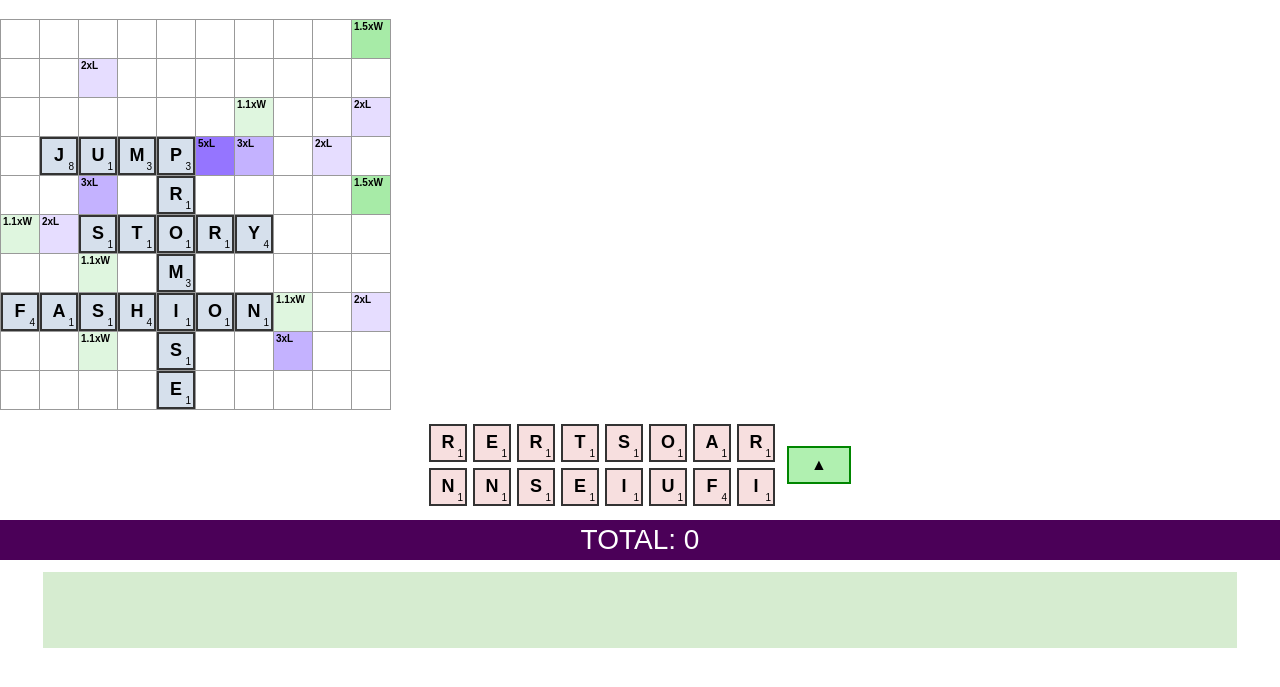
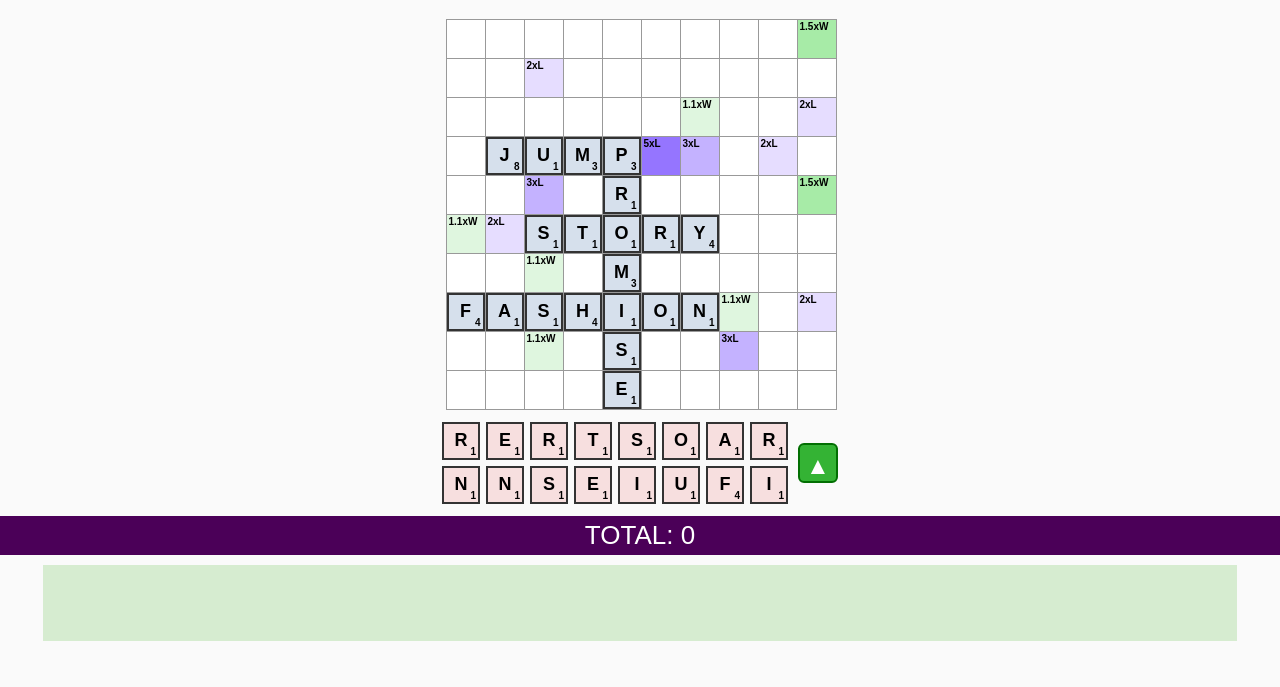
Before and after one commit to FrogFen/frogfen-game, a plain HTML site: page index.html in a window 1280 px wide. Shown: the part 61-748 px from the top of the page. Drawn offline with Linux system fonts and the light colour scheme.

Commit message:
Update style.css

```diff
--- a/style.css
+++ b/style.css
@@ -1,13 +1,16 @@
-/* ───── core layout – fits on phone (no scroll) ─────────────── */
+/* ─── base layout ─────────────────────────────────────────── */
 body{margin:0;font-family:Arial,Helvetica,sans-serif;text-align:center;
-     overflow:hidden;}
+     overflow:hidden;background:#fafafa;}
 
-/* board 10×10 – 38 px */
-#board{display:grid;grid-template-columns:repeat(10,38px);
-       grid-template-rows:repeat(10,38px);gap:1px;margin:0 auto 16px;}
-
-.cell{width:38px;height:38px;border:1px solid #999;position:relative;
-      background:#fff;}
+/* 10×10 board – centered */
+#board{
+  display:inline-grid;                           /* inline-grid centers via text-align */
+  grid-template-columns:repeat(10,38px);
+  grid-template-rows:repeat(10,38px);
+  gap:1px;
+  margin:0 auto 14px;
+}
+.cell{width:38px;height:38px;border:1px solid #999;position:relative;background:#fff;}
 
 /* tiles */
 .tile,.fixed-tile{
@@ -17,28 +20,32 @@ body{margin:0;font-family:Arial,Helvetica,sans-serif;text-align:center;
   cursor:grab;position:relative;user-select:none;
 }
 .fixed-tile{background:#d6e0ec;cursor:default;}
-.tile small,.fixed-tile small{position:absolute;bottom:1px;right:2px;
-                              font-size:10px;font-weight:normal}
+.tile small,.fixed-tile small{position:absolute;bottom:1px;right:2px;font-size:10px}
 
-/* rack + submit */
-#rack-wrap{display:flex;justify-content:center;gap:12px;margin-bottom:14px;}
-#letter-bank{display:grid;grid-template-columns:repeat(8,38px);
-             grid-template-rows:repeat(2,38px);gap:6px;}
-#submit-btn{align-self:center;padding:8px 22px;font-weight:bold;
-            background:#b0f0b0;border:2px solid #008600;font-size:16px;}
+/* rack + arrow button */
+#rack-wrap{
+  display:flex;justify-content:center;align-items:center;gap:10px;
+  margin-bottom:12px;
+}
+#letter-bank{
+  display:grid;grid-template-columns:repeat(8,38px);
+  grid-template-rows:repeat(2,38px);gap:6px;
+}
+/* narrow green arrow button (40×40) */
+#submit-btn{
+  width:40px;height:40px;font-size:24px;line-height:40px;
+  color:#fff;background:#34b334;border:2px solid #026f02;border-radius:6px;
+  cursor:pointer;user-select:none;
+}
 
-/* score boxes */
-#total-score-box{background:#4b0058;color:#fff;font-size:28px;padding:4px;}
-#detail-box{width:92%;margin:12px auto;background:#d6ecd0;min-height:60px;
+/* score areas */
+#total-score-box{background:#4b0058;color:#fff;font-size:26px;padding:4px;}
+#detail-box{width:92%;margin:10px auto;background:#d6ecd0;min-height:60px;
             text-align:left;white-space:pre;padding:8px;}
 
-/* bonus cells */
-.green1 {background:#dff6df;} .green15{background:#a7eba7;}
-.green2 {background:#59c959;} .purple2{background:#e6ddff;}
-.purple3{background:#c4b2ff;} .purple5{background:#9575ff;}
+/* bonus cells & tile tint */
+.green1 {background:#dff6df;}  .green15{background:#a7eba7;}  .green2 {background:#59c959;}
+.purple2{background:#e6ddff;}  .purple3{background:#c4b2ff;}  .purple5{background:#9575ff;}
 .bonus  {font-size:10px;font-weight:bold;position:absolute;top:1px;left:2px;}
-
-/* tiles inherit colour when on bonus */
-.tile.green1 {background:#dff6df;}  .tile.green15 {background:#a7eba7;}
-.tile.green2 {background:#59c959;}  .tile.purple2 {background:#e6ddff;}
-.tile.purple3{background:#c4b2ff;}  .tile.purple5 {background:#9575ff;}
+.tile.green1 {background:#dff6df;} .tile.green15{background:#a7eba7;} .tile.green2 {background:#59c959;}
+.tile.purple2{background:#e6ddff;} .tile.purple3{background:#c4b2ff;} .tile.purple5{background:#9575ff;}
```
